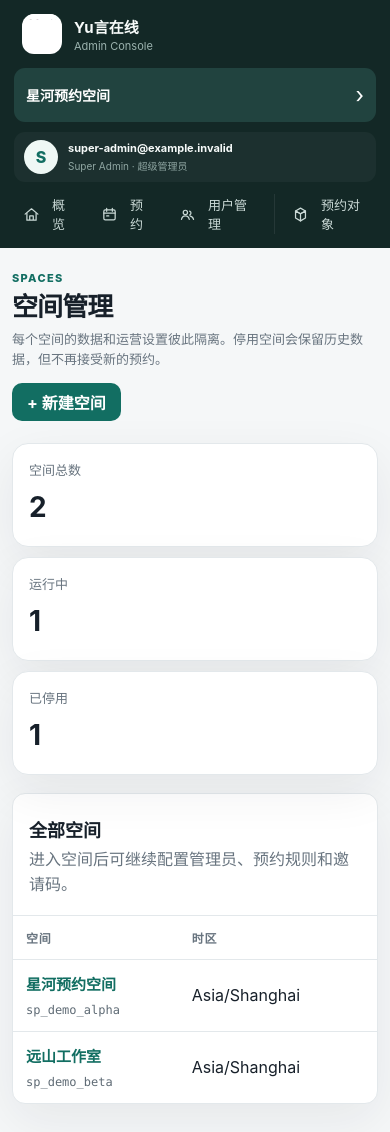
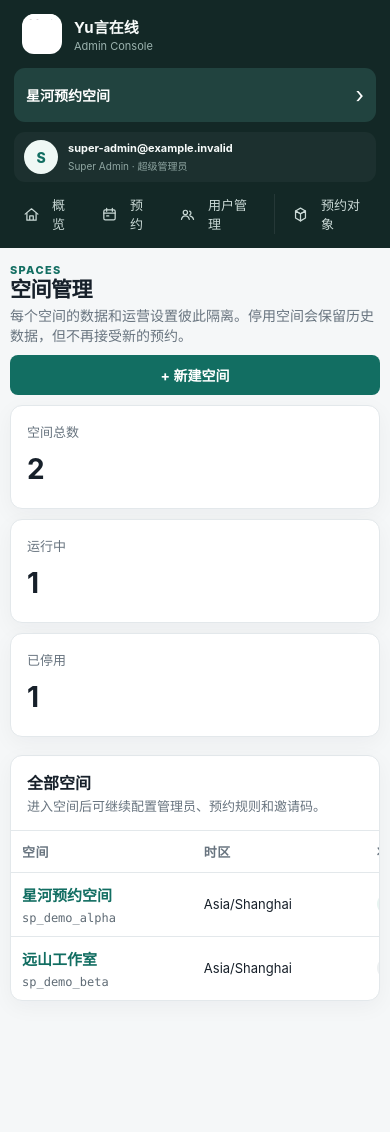
Before and after one commit to huangshirui/yuke, a Vue app in the folder apps/admin/: page /spaces in a window 390 px wide. After the commit the page ends 1025 px from the top, so only its background shows below. Built offline with nearby package versions, Linux system fonts and the light colour scheme.

Commit message:
style(admin): compact typography spacing and work surfaces

```diff
--- a/apps/admin/src/styles.css
+++ b/apps/admin/src/styles.css
@@ -835,3 +835,201 @@ textarea:focus { border-color: #62a79e; box-shadow: 0 0 0 3px rgba(18,110,98,.1)
   .space-menu-heading { min-height: 48px; }
   .space-menu-item { min-height: 44px; }
 }
+
+
+/* Operations density baseline — task-first Admin */
+body { font-size: 14px; }
+.page {
+  padding: 18px 22px 30px;
+}
+.page-heading {
+  gap: 16px;
+  margin-bottom: 12px;
+}
+.page-heading--compact { align-items: center; }
+.page-heading h1 {
+  margin: 0 0 4px;
+  font-size: 25px;
+  line-height: 1.18;
+  letter-spacing: -.025em;
+}
+.page-heading p,
+.panel-heading p {
+  font-size: 13px;
+  line-height: 1.42;
+}
+.back-link {
+  padding-bottom: 5px;
+  font-size: 12px;
+}
+.panel,
+.metric-card {
+  border-radius: 12px;
+  box-shadow: 0 6px 22px rgba(23, 32, 42, .045);
+}
+.panel-heading {
+  padding: 14px 16px;
+  gap: 14px;
+}
+.panel-heading h2 {
+  margin: 0 0 3px;
+  font-size: 16px;
+}
+.button {
+  min-height: 36px;
+  padding: 0 12px;
+  border-radius: 8px;
+  font-size: 13px;
+}
+.icon-button {
+  width: 32px;
+  height: 32px;
+  border-radius: 8px;
+  font-size: 18px;
+}
+input,
+select {
+  min-height: 38px;
+  border-radius: 8px;
+  font-size: 13px;
+}
+textarea {
+  border-radius: 8px;
+  font-size: 13px;
+}
+.field {
+  gap: 5px;
+}
+.field > span {
+  font-size: 12px;
+}
+.field small {
+  font-size: 11px;
+}
+th,
+td {
+  padding: 11px 14px;
+}
+th {
+  font-size: 11px;
+  letter-spacing: .035em;
+}
+td {
+  font-size: 13px;
+}
+.empty-cell,
+.empty-state {
+  padding: 24px 16px;
+}
+.alert {
+  margin-bottom: 10px;
+  padding: 9px 12px;
+  font-size: 13px;
+}
+.status-pill {
+  min-height: 22px;
+  padding: 0 7px;
+  font-size: 11px;
+}
+.filter-bar {
+  gap: 10px;
+  padding: 12px 14px;
+}
+.section-tabs {
+  margin-bottom: 10px;
+}
+.section-tabs button {
+  min-height: 32px;
+  padding-inline: 12px;
+  font-size: 12px;
+}
+.modal {
+  border-radius: 14px;
+  padding: 18px;
+}
+.modal-heading {
+  margin-bottom: 14px;
+}
+.modal-heading h2 {
+  margin: 0 0 3px;
+  font-size: 18px;
+}
+.modal-heading p {
+  margin: 0;
+  color: var(--muted);
+  font-size: 12px;
+  line-height: 1.4;
+}
+.form-stack {
+  gap: 14px;
+}
+.clickable-row {
+  cursor: pointer;
+}
+.clickable-row:hover td {
+  background: #f7faf9;
+}
+.clickable-row:focus-visible {
+  outline: 2px solid #62a79e;
+  outline-offset: -2px;
+}
+.booking-status--booked { background: var(--accent-soft); color: var(--accent); }
+.booking-status--completed { background: #eef1f2; color: #59656f; }
+.booking-status--cancelled { background: #fff0ef; color: var(--danger); }
+
+@media (max-width: 820px) {
+  body { font-size: 14px; }
+  .page {
+    padding: 14px 14px 26px;
+  }
+  .page-heading {
+    gap: 10px;
+    margin-bottom: 10px;
+  }
+  .page-heading h1 {
+    font-size: 22px;
+    line-height: 1.2;
+  }
+  .page-heading p {
+    font-size: 14px;
+    line-height: 1.4;
+  }
+  .button {
+    min-height: 40px;
+    font-size: 14px;
+  }
+  input,
+  select {
+    min-height: 42px;
+    font-size: 14px;
+  }
+  textarea {
+    font-size: 14px;
+  }
+  .field > span {
+    font-size: 13px;
+  }
+  th,
+  td {
+    padding: 11px 12px;
+    font-size: 13px;
+  }
+  .modal {
+    padding: 18px 16px calc(18px + env(safe-area-inset-bottom));
+  }
+  .modal-heading h2 {
+    font-size: 19px;
+  }
+}
+
+@media (max-width: 560px) {
+  .page {
+    padding: 12px 10px 24px;
+  }
+  .page-heading h1 {
+    font-size: 21px;
+  }
+  .page-heading > .button {
+    width: 100%;
+  }
+}
```
